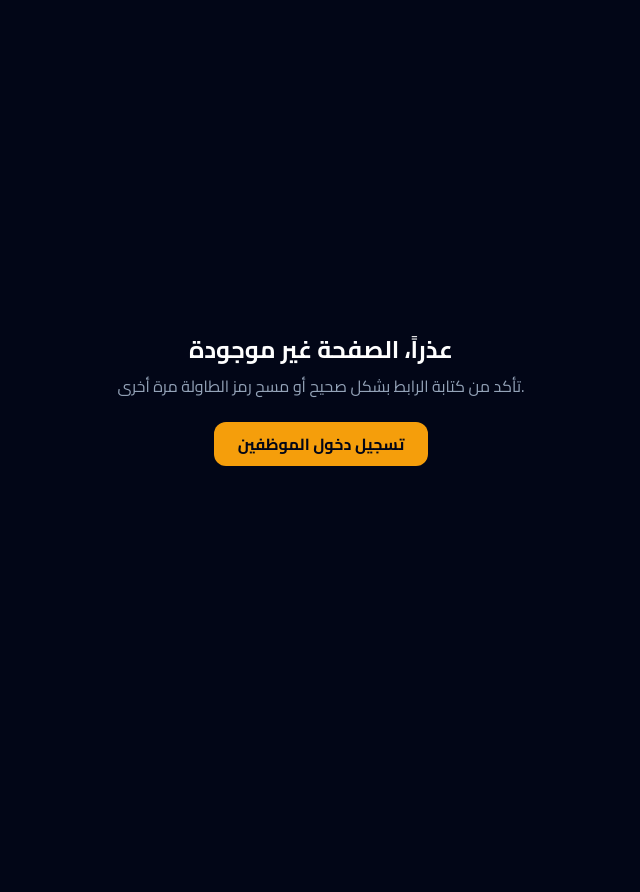
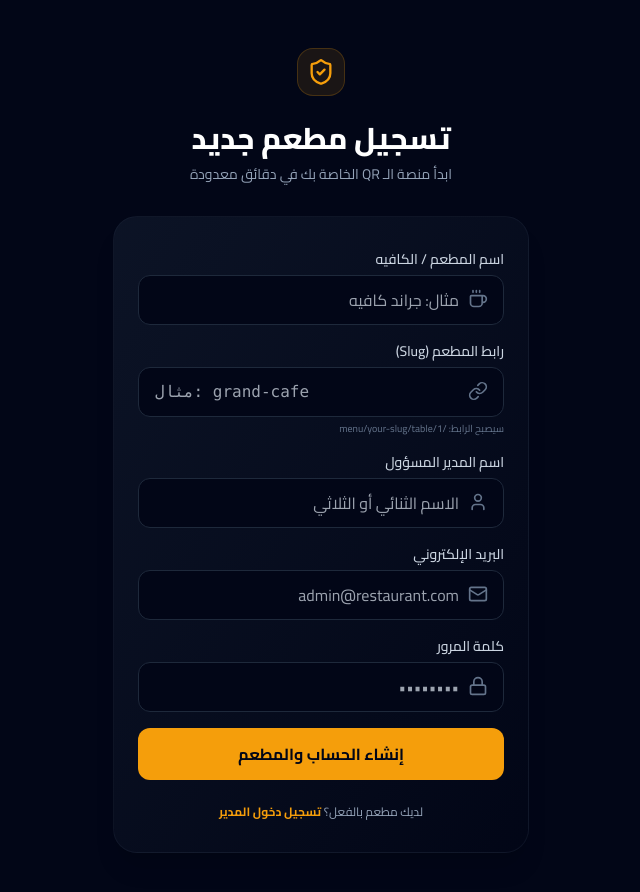
Before and after one commit to FoxPhotography/tawla-frontend, a React (Vite) app: page /register in a window 1280 px wide. Shown: the top 892 px of the page, without its empty margins (319-959 px from the left). Before the commit the page ends 800 px from the top, so only its background shows below. Built offline with nearby package versions, Linux system fonts and the light colour scheme; no server answers.

Commit message:
feat: implement restaurant registration flow and add Netlify routing configuration

```diff
--- a/src/App.tsx
+++ b/src/App.tsx
@@ -5,6 +5,7 @@ import StaffLogin from './apps/staff/StaffLogin';
 import StaffDashboard from './apps/staff/StaffDashboard';
 import AdminLogin from './apps/admin/AdminLogin';
 import AdminDashboard from './apps/admin/AdminDashboard';
+import Register from './apps/admin/Register';
 
 export default function App() {
   return (
@@ -21,6 +22,7 @@ export default function App() {
         {/* Admin Dashboard Routes */}
         <Route path="/admin/login" element={<AdminLogin />} />
         <Route path="/admin" element={<AdminDashboard />} />
+        <Route path="/register" element={<Register />} />
 
         {/* Default Redirect to Staff Login */}
         <Route path="*" element={
--- a/src/apps/admin/AdminLogin.tsx
+++ b/src/apps/admin/AdminLogin.tsx
@@ -1,5 +1,5 @@
 import { useState } from 'react';
-import { useNavigate } from 'react-router-dom';
+import { useNavigate, Link } from 'react-router-dom';
 import { useMutation } from '@tanstack/react-query';
 import { Lock, Mail, ShieldAlert } from 'lucide-react';
 import toast, { Toaster } from 'react-hot-toast';
@@ -102,6 +102,13 @@ export default function AdminLogin() {
               </button>
             </div>
           </form>
+
+          <div className="text-center text-xs text-dark-400 mt-4">
+            ليس لديك مطعم مسجل؟{' '}
+            <Link to="/register" className="text-primary-500 hover:underline font-bold">
+              سجل مطعمك الآن
+            </Link>
+          </div>
         </div>
       </div>
     </div>
--- /dev/null
+++ b/src/apps/admin/Register.tsx
@@ -0,0 +1,171 @@
+import { useState } from 'react';
+import { useNavigate, Link } from 'react-router-dom';
+import { useMutation } from '@tanstack/react-query';
+import { ShieldCheck, Mail, Lock, User, Coffee, Link as LinkIcon } from 'lucide-react';
+import toast, { Toaster } from 'react-hot-toast';
+import { api } from '../../shared/services/api';
+
+export default function Register() {
+  const navigate = useNavigate();
+
+  const [restaurantName, setRestaurantName] = useState('');
+  const [slug, setSlug] = useState('');
+  const [ownerName, setOwnerName] = useState('');
+  const [email, setEmail] = useState('');
+  const [password, setPassword] = useState('');
+
+  const registerMutation = useMutation({
+    mutationFn: async () => {
+      const response = await api.post('/auth/register', {
+        name: restaurantName,
+        slug: slug.toLowerCase().trim().replace(/\s+/g, '-'),
+        ownerName,
+        email,
+        password
+      });
+      return response.data.data;
+    },
+    onSuccess: () => {
+      toast.success('تم تسجيل المطعم وحساب المدير بنجاح! يمكنك الآن تسجيل الدخول.');
+      setTimeout(() => {
+        navigate('/admin/login');
+      }, 2000);
+    },
+    onError: (err: any) => {
+      toast.error(err.response?.data?.error || 'فشل تسجيل المطعم. تأكد من البيانات أو أن الرابط مستخدم بالفعل.');
+    },
+  });
+
+  const handleSubmit = (e: React.FormEvent) => {
+    e.preventDefault();
+    if (!restaurantName || !slug || !ownerName || !email || !password) {
+      toast.error('يرجى ملء جميع الحقول المطلوبة.');
+      return;
+    }
+    registerMutation.mutate();
+  };
+
+  return (
+    <div className="min-h-screen bg-dark-950 flex flex-col justify-center py-12 sm:px-6 lg:px-8 text-right" dir="rtl">
+      <Toaster position="top-center" />
+
+      <div className="sm:mx-auto sm:w-full sm:max-w-md text-center">
+        <div className="mx-auto h-12 w-12 flex items-center justify-center rounded-2xl bg-primary-500/10 border border-primary-500/20 text-primary-500">
+          <ShieldCheck className="w-7 h-7" />
+        </div>
+        <h2 className="mt-6 text-center text-3xl font-extrabold text-white">تسجيل مطعم جديد</h2>
+        <p className="mt-2 text-center text-sm text-dark-400">
+          ابدأ منصة الـ QR الخاصة بك في دقائق معدودة
+        </p>
+      </div>
+
+      <div className="mt-8 sm:mx-auto sm:w-full sm:max-w-md px-4">
+        <div className="glassmorphism-card py-8 px-6 rounded-3xl shadow-xl space-y-6">
+          <form onSubmit={handleSubmit} className="space-y-4">
+            <div>
+              <label className="block text-sm font-medium text-dark-300 mb-1.5">اسم المطعم / الكافيه</label>
+              <div className="relative">
+                <input
+                  type="text"
+                  required
+                  value={restaurantName}
+                  onChange={(e) => {
+                    setRestaurantName(e.target.value);
+                    // Auto-slugify
+                    setSlug(e.target.value.toLowerCase().replace(/[^a-z0-9\u0600-\u06FF\s-]/g, '').trim().replace(/\s+/g, '-'));
+                  }}
+                  placeholder="مثال: جراند كافيه"
+                  className="w-full bg-dark-950 border border-dark-800 text-white rounded-xl py-3 pr-11 pl-4 focus:outline-none focus:border-primary-500 transition-colors text-right"
+                />
+                <Coffee className="absolute right-4 top-3.5 w-5 h-5 text-dark-500" />
+              </div>
+            </div>
+
+            <div>
+              <label className="block text-sm font-medium text-dark-300 mb-1.5">رابط المطعم (Slug)</label>
+              <div className="relative">
+                <input
+                  type="text"
+                  required
+                  value={slug}
+                  onChange={(e) => setSlug(e.target.value)}
+                  placeholder="مثال: grand-cafe"
+                  className="w-full bg-dark-950 border border-dark-800 text-white rounded-xl py-3 pr-11 pl-4 focus:outline-none focus:border-primary-500 transition-colors text-left font-mono"
+                  dir="ltr"
+                />
+                <LinkIcon className="absolute right-4 top-3.5 w-5 h-5 text-dark-500" />
+              </div>
+              <p className="text-[10px] text-dark-500 mt-1 text-right">سيصبح الرابط: /menu/your-slug/table/1</p>
+            </div>
+
+            <div>
+              <label className="block text-sm font-medium text-dark-300 mb-1.5">اسم المدير المسؤول</label>
+              <div className="relative">
+                <input
+                  type="text"
+                  required
+                  value={ownerName}
+                  onChange={(e) => setOwnerName(e.target.value)}
+                  placeholder="الاسم الثنائي أو الثلاثي"
+                  className="w-full bg-dark-950 border border-dark-800 text-white rounded-xl py-3 pr-11 pl-4 focus:outline-none focus:border-primary-500 transition-colors text-right"
+                />
+                <User className="absolute right-4 top-3.5 w-5 h-5 text-dark-500" />
+              </div>
+            </div>
+
+            <div>
+              <label className="block text-sm font-medium text-dark-300 mb-1.5">البريد الإلكتروني</label>
+              <div className="relative">
+                <input
+                  type="email"
+                  required
+                  value={email}
+                  onChange={(e) => setEmail(e.target.value)}
+                  placeholder="admin@restaurant.com"
+                  className="w-full bg-dark-950 border border-dark-800 text-white rounded-xl py-3 pr-11 pl-4 focus:outline-none focus:border-primary-500 transition-colors text-right"
+                />
+                <Mail className="absolute right-4 top-3.5 w-5 h-5 text-dark-500" />
+              </div>
+            </div>
+
+            <div>
+              <label className="block text-sm font-medium text-dark-300 mb-1.5">كلمة المرور</label>
+              <div className="relative">
+                <input
+                  type="password"
+                  required
+                  value={password}
+                  onChange={(e) => setPassword(e.target.value)}
+                  placeholder="••••••••"
+                  className="w-full bg-dark-950 border border-dark-800 text-white rounded-xl py-3 pr-11 pl-4 focus:outline-none focus:border-primary-500 transition-colors text-right"
+                />
+                <Lock className="absolute right-4 top-3.5 w-5 h-5 text-dark-500" />
+              </div>
+            </div>
+
+            <div>
+              <button
+                type="submit"
+                disabled={registerMutation.isPending}
+                className="w-full bg-primary-500 text-dark-950 py-3.5 rounded-xl font-bold flex items-center justify-center gap-2 hover:bg-primary-400 active:scale-95 transition-all disabled:opacity-50"
+              >
+                {registerMutation.isPending ? (
+                  <div className="w-5 h-5 border-2 border-dark-950 border-t-transparent rounded-full animate-spin"></div>
+                ) : (
+                  <span>إنشاء الحساب والمطعم</span>
+                )}
+              </button>
+            </div>
+          </form>
+
+          <div className="text-center text-xs text-dark-400">
+            لديك مطعم بالفعل؟{' '}
+            <Link to="/admin/login" className="text-primary-500 hover:underline font-bold">
+              تسجيل دخول المدير
+            </Link>
+          </div>
+        </div>
+      </div>
+    </div>
+  );
+}
```
Also changed, not shown: 2 other files (tests, documents, lock files or other folders).
